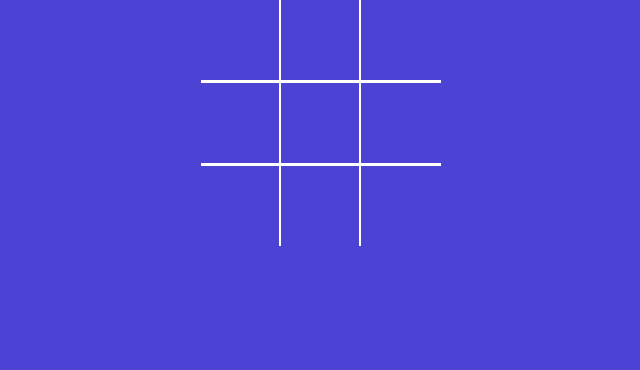
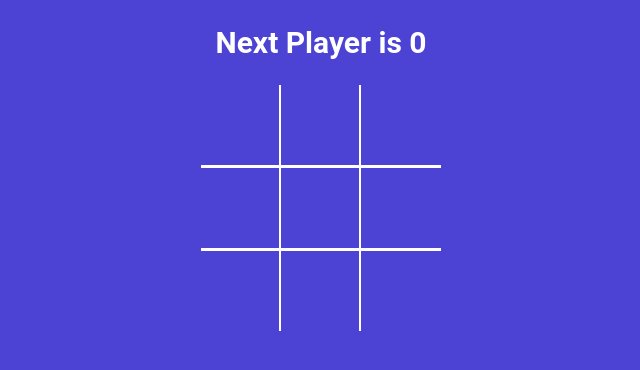
Before and after one commit to harsh123-star/tictactoe-game, a React (Vite) app: page / in a window 1280 px wide. Shown: the top 370 px of the page, without its empty margins (319-959 px from the left). Built offline with nearby package versions, Linux system fonts and the light colour scheme.

Commit message:
gaem has been developed

```diff
--- a/src/App.jsx
+++ b/src/App.jsx
@@ -1,10 +1,37 @@
 import './styles.scss';
+import { useState } from 'react';
 import Board from './components/Board';
+import { calculateWinner } from './winner';
 function App() {
+  const [squares, setSquares] = useState(Array(9).fill(null));
+  const [isXNext, setIsXNext] = useState(false);
+  const winner = calculateWinner(squares);
+  const nextPlayer = isXNext ? 'X' : '0';
+  const statusMessage = winner ? `Winner is ${winner}` : `Next Player is ${nextPlayer}`
+
+  const handleSquareClick = clickedPosition => {
+
+    if (squares[clickedPosition] || winner) {
+      return;
+    }
+    setSquares((currentSquares) => {
+
+      return currentSquares.map((squareValue, position) => {
+
+        if (clickedPosition === position) {
+          return isXNext ? 'X' : '0';
+        }
+        return squareValue;
+      });
+    });
+
+    setIsXNext((currentIsXNext) => !currentIsXNext);
+  };
   return (
 
     <div className='app'>
-      <Board />
+      <h2>{statusMessage}</h2>
+      <Board squares={squares} handleSquareClick={handleSquareClick} />
     </div>
   );
 }
--- a/src/components/Board.jsx
+++ b/src/components/Board.jsx
@@ -1,28 +1,7 @@
-import { useState } from 'react';
+
 import Square from './square';
-const Board = () => {
-    const [squares, setSquares] = useState(Array(9).fill(null));
-    const [isXNext, setIsXNext] = useState(false);
-
-    const handleSquareClick = clickedPosition => {
-
-        if (squares[clickedPosition]) {
-            return;
-        }
-        setSquares((currentSquares) => {
-
-            return currentSquares.map((squareValue, position) => {
-
-                if (clickedPosition === position) {
-                    return isXNext ? 'X' : '0';
-                }
-                return squareValue;
-            });
-        });
-
-        setIsXNext((currentIsXNext) => !currentIsXNext);
-    };
-
+// eslint-disable-next-line react/prop-types
+const Board = ({ squares, handleSquareClick }) => {
     const renderSquare = position => {
         return (
             <Square value={squares[position]}
--- /dev/null
+++ b/src/winner.js
@@ -0,0 +1,19 @@
+export function calculateWinner(squares) {
+    const lines = [
+      [0, 1, 2],
+      [3, 4, 5],
+      [6, 7, 8],
+      [0, 3, 6],
+      [1, 4, 7],
+      [2, 5, 8],
+      [0, 4, 8],
+      [2, 4, 6],
+    ];
+    for (let i = 0; i < lines.length; i++) {
+      const [a, b, c] = lines[i];
+      if (squares[a] && squares[a] === squares[b] && squares[a] === squares[c]) {
+        return squares[a];
+      }
+    }
+    return null;
+  }
```
